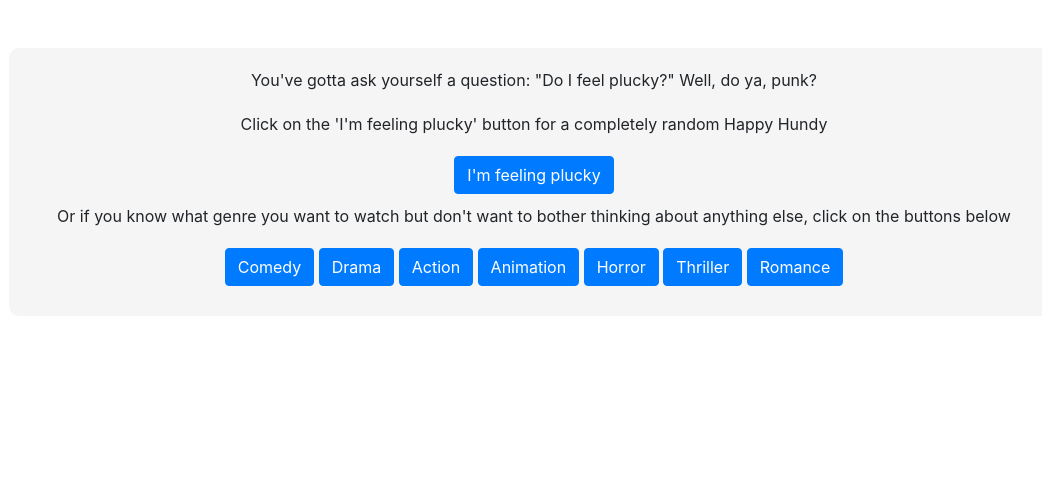
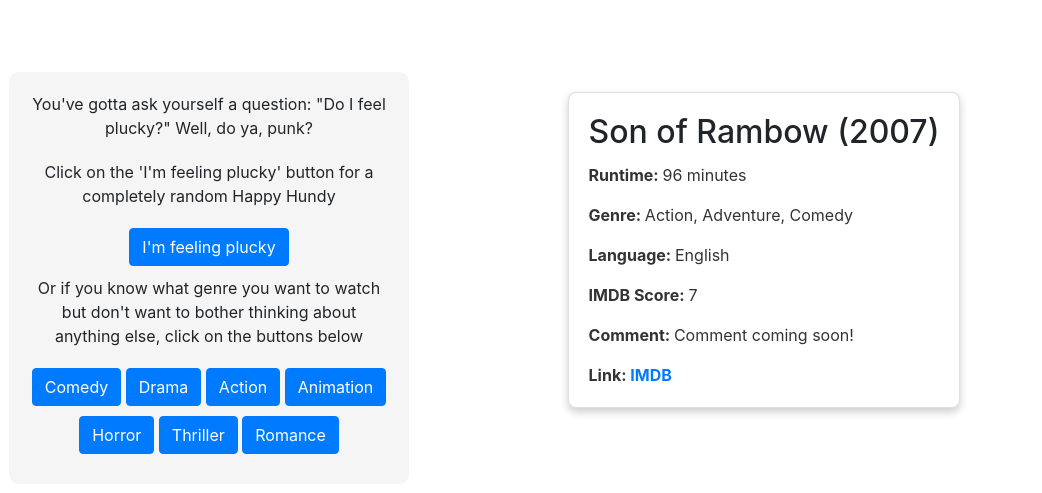
Before and after one commit to easterlymould/happyhundies, a Flask app: page /randomfilms in a window 1280 px wide. Shown: the part 100-593 px from the top of the page, without its empty margins (106-1148 px from the left). Run offline with Flask 3, Linux system fonts and the light colour scheme; data comes from the database, SQL or seed files in the repository; some libraries are stand-ins or nearby versions.

Commit message:
Improvements to random films page

```diff
--- a/static/filmrandomiser.js
+++ b/static/filmrandomiser.js
@@ -1,4 +1,6 @@
 $(document).ready(function() {
+    let initialLoad = true; // Flag to track the initial load
+
     function fetchFilmDetails(genre) {
         $.getJSON('/random_film', { genre: genre }, function(data) {
             console.log("Data received:", data); // Log the received data
@@ -11,16 +13,31 @@
                 $('#filmComment').text(data.comment);
                 $('#filmIMDBLink').attr('href', data.imdb_link);
                 $('#filmDetails').show();
+
+                // Scroll to the film details card on small screens if it's not the initial load
+                if (!initialLoad && $(window).width() < 992) {
+                    $('html, body').animate({
+                        scrollTop: $('#filmDetails').offset().top
+                    }, 1000);
+                }
             } else {
                 $('#filmTitle').text("No films found.");
                 $('#filmDetails').hide();
             }
+
+            // After the first load, set the flag to false
+            initialLoad = false;
         }).fail(function() {
             $('#filmTitle').text("Error fetching film.");
             $('#filmDetails').hide();
+            initialLoad = false; // Set the flag to false even if there's an error
         });
     }
 
+    // Fetch a random film on page load without scrolling
+    fetchFilmDetails(''); // Fetch any genre
+
+    // Button click handlers
     $('#pluckyButton').click(function() {
         fetchFilmDetails(''); // Fetch any genre
     });
@@ -52,5 +69,4 @@
     $('#romanceButton').click(function() {
         fetchFilmDetails('Romance');
     });
-
 });
--- a/static/style.css
+++ b/static/style.css
@@ -207,3 +207,43 @@
   margin-left: auto;
   margin-right: auto;
 }
+
+/* Flexbox styles */
+.d-flex {
+  display: flex;
+}
+
+.flex-column {
+  flex-direction: column;
+}
+
+.flex-lg-row {
+  flex-direction: row;
+}
+
+.justify-content-between {
+  justify-content: space-between;
+}
+
+.align-items-start {
+  align-items: flex-start;
+}
+
+/* Ensure the plucky container and random film card are side by side on larger screens */
+@media (min-width: 992px) {
+  .plucky-container {
+    width: 400px; /* Fixed width for the plucky container */
+  }
+
+  .random-film-card {
+    margin-top: 0; /* Remove top margin to align with plucky container */
+    padding-top: 0; /* Remove top padding to align with plucky container */
+  }
+}
+
+@media (max-width: 992px) {
+  .plucky-container,
+  .random-film-card {
+    width: 100%; /* Ensure full width for both containers on small screens */
+  }
+}
--- a/templates/randomfilms.html
+++ b/templates/randomfilms.html
@@ -1,4 +1,3 @@
-<!-- templates -->
 <!DOCTYPE html>
 <html lang="en">
 <head>
@@ -8,7 +7,6 @@
         window.dataLayer = window.dataLayer || [];
         function gtag(){dataLayer.push(arguments);}
         gtag('js', new Date());
-
         gtag('config', 'G-BKGVF33PGT');
     </script>
     <meta charset="UTF-8">
@@ -35,6 +33,7 @@
     </header>
 
     <div class="container mt-5">
+        <div class="d-flex flex-column flex-lg-row justify-content-between align-items-start">
             <div class="plucky-container text-center mt-4">
                 <p>You've gotta ask yourself a question: "Do I feel plucky?" Well, do ya, punk?</p>
                 <p>Click on the 'I'm feeling plucky' button for a completely random Happy Hundy</p>
@@ -48,8 +47,7 @@
                 <button type="button" id="thrillerButton" class="btn btn-primary">Thriller</button>
                 <button type="button" id="romanceButton" class="btn btn-primary">Romance</button>
             </div>
-    </div>
-    <div id="filmDetails" class="random-film-card mt-4" style="display: none;">
+            <div class="random-film-card mt-4" id="filmDetails" style="display: none;">
                 <div class="card">
                     <h2 id="filmTitle" class="film-title card-title"></h2>
                     <p class="card-text"><span class="film-detail"><strong>Runtime: </strong></span><span id="filmRuntime"></span></p>
@@ -60,7 +58,8 @@
                     <p class="card-text"><span class="film-detail"><strong>Link: </strong></span><a id="filmIMDBLink" href="" target="_blank">IMDB</a></p>
                 </div>
             </div>
-
+        </div>
+    </div>
 
     <script src="https://ajax.googleapis.com/ajax/libs/jquery/3.5.1/jquery.min.js"></script>
     <script src="/static/filmrandomiser.js"></script>
```
Lines whose indentation alone changed are shown as unchanged.
